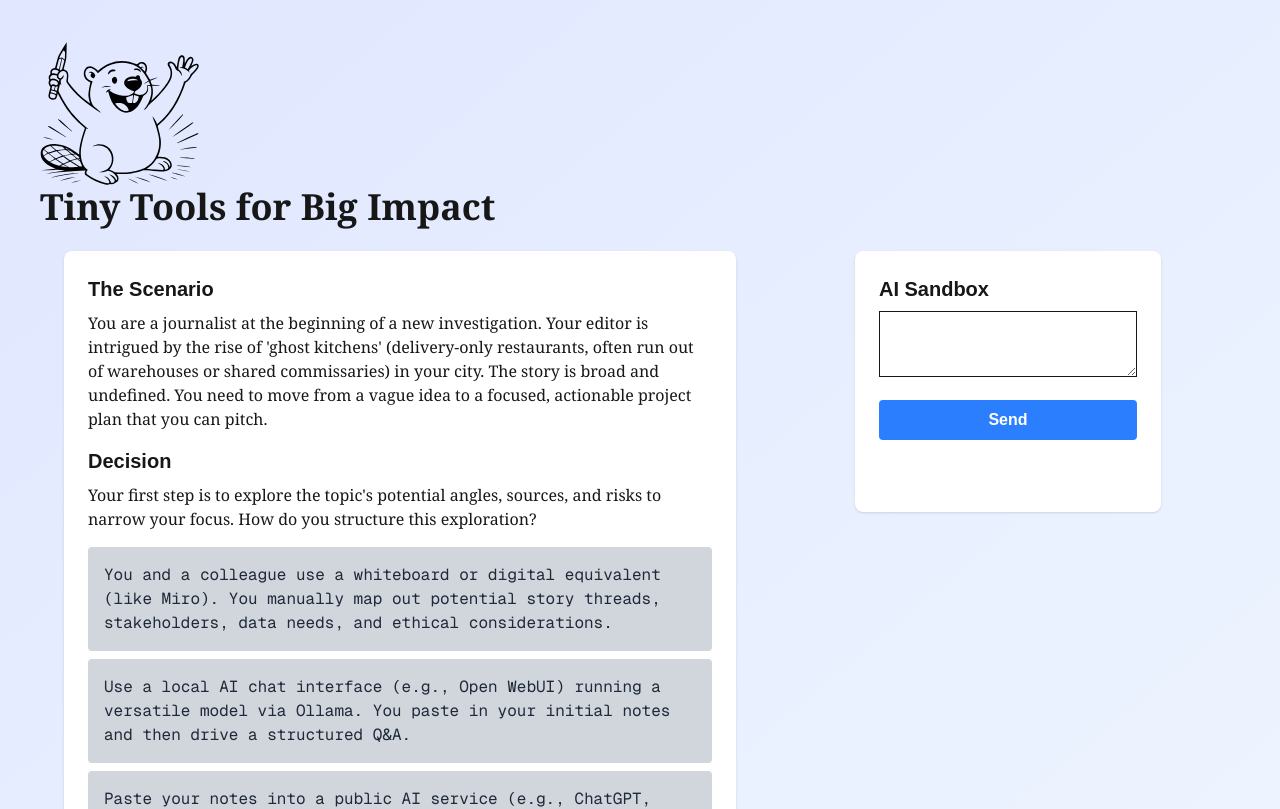
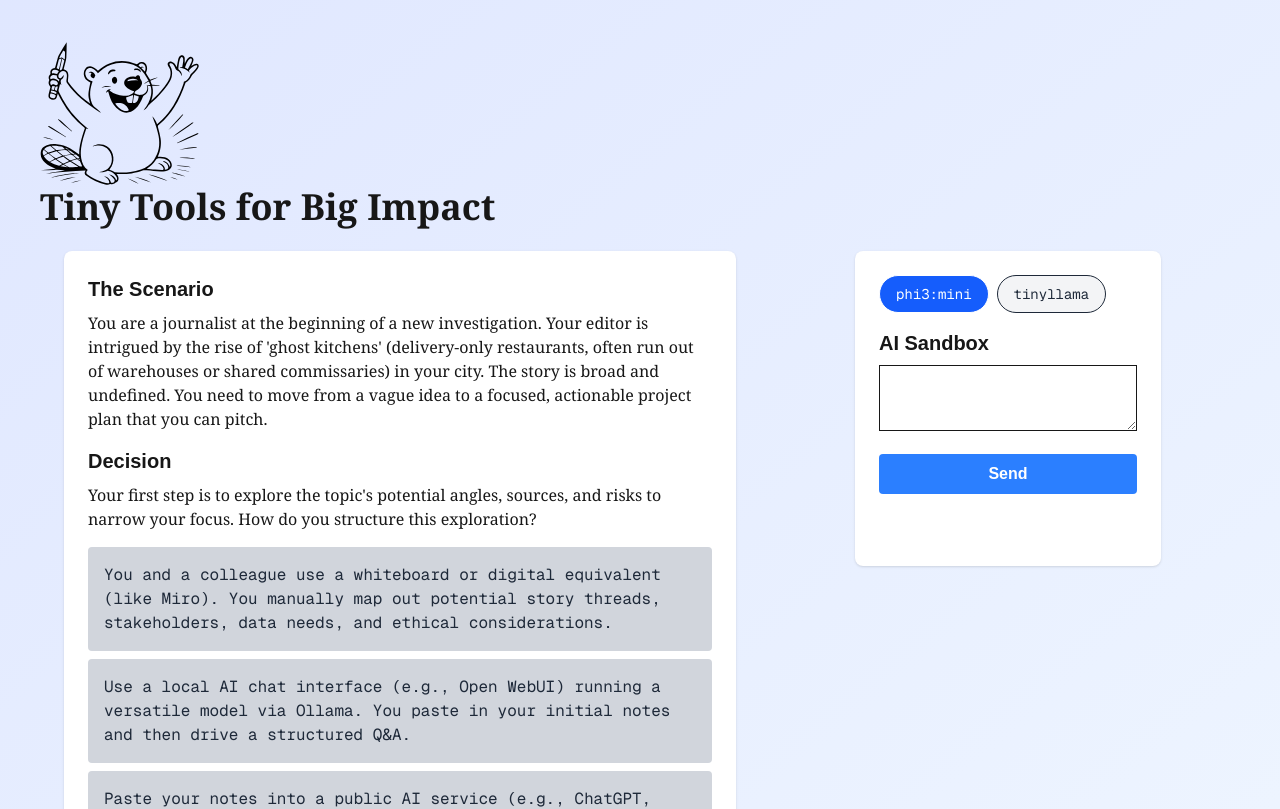
Before and after one commit to mandicai/tiny-tools, a Next.js app: page / in a window 1280 px wide. Shown: the top 809 px of the page. Built offline with nearby package versions, Linux system fonts and the light colour scheme.

Commit message:
Pick between local models

```diff
--- a/hooks/useStream.ts
+++ b/hooks/useStream.ts
@@ -1,11 +1,12 @@
 // using SSE
 import { createParser } from 'eventsource-parser';
 
-export async function streamResponse(prompt: string, onData: (chunk: string) => void) {
+export async function streamResponse(prompt: string, model: string, onData: (chunk: string) => void) {
+    console.log(model)
     const response = await fetch('/api/llm', {
         method: 'POST',
         headers: { 'Content-Type': 'application/json' },
-        body: JSON.stringify({ prompt, stream: true }),
+        body: JSON.stringify({ prompt, model, stream: true }),
     });
 
     if (!response.body) throw new Error('No response body');
--- a/pages/api/llm.ts
+++ b/pages/api/llm.ts
@@ -1,13 +1,13 @@
 import type { NextApiRequest, NextApiResponse } from 'next';
 
 export default async function handler(req: NextApiRequest, res: NextApiResponse) {
-  const { prompt } = req.body;
+  const { prompt, model = 'phi3:mini' } = req.body;
 
   const ollamaResponse = await fetch('http://localhost:11434/api/generate', {
     method: 'POST',
     headers: { 'Content-Type': 'application/json' },
     body: JSON.stringify({
-        model: 'phi3:mini',
+        model,
         prompt,
         stream: true
     }),
--- a/src/components/LLMSandbox.tsx
+++ b/src/components/LLMSandbox.tsx
@@ -2,20 +2,28 @@
 
 import { useState } from 'react';
 import { streamResponse } from '../../hooks/useStream';
+import ModelSelector from './ModelSelector';
 
 export default function ChatBox() {
   const [prompt, setPrompt] = useState('');
   const [output, setOutput] = useState('');
+  const [model, setModel] = useState('phi3:mini');
 
   const handleSubmit = async () => {
     setOutput('');
-    await streamResponse(prompt, (chunk) => {
+    await streamResponse(prompt, model, (chunk) => {
       setOutput((prev) => prev + chunk);
     });
   };
 
+  const handleModelChange = (newModel: string) => {
+    setModel(newModel)
+  }
+
   return (
     <div className="bg-white shadow rounded-lg p-6 mb-4">
+      <ModelSelector onModelChange={handleModelChange} />
+
       <p className="text-xl font-bold mb-2">AI Sandbox</p>
       <textarea
         className="w-full border p-2"
--- /dev/null
+++ b/src/components/ModelSelector.tsx
@@ -0,0 +1,30 @@
+'use client'
+
+import { useState } from 'react'
+
+const models = ['phi3:mini', 'tinyllama']
+
+export default function ModelSelector({ onModelChange }: { onModelChange: (model: string) => void }) {
+  const [selectedModel, setSelectedModel] = useState('phi3:mini')
+
+  const handleClick = (model: string) => {
+    setSelectedModel(model)
+    onModelChange(model)
+  }
+
+  return (
+    <div className="font-mono flex gap-2 mb-4">
+      {models.map((model) => (
+        <button
+          key={model}
+          onClick={() => handleClick(model)}
+          className={`px-4 py-2 rounded-full border text-sm transition
+            ${selectedModel === model ? 'bg-blue-600 text-white' : 'bg-gray-100 text-gray-800 hover:bg-gray-200'}
+          `}
+        >
+          {model}
+        </button>
+      ))}
+    </div>
+  )
+}
```
